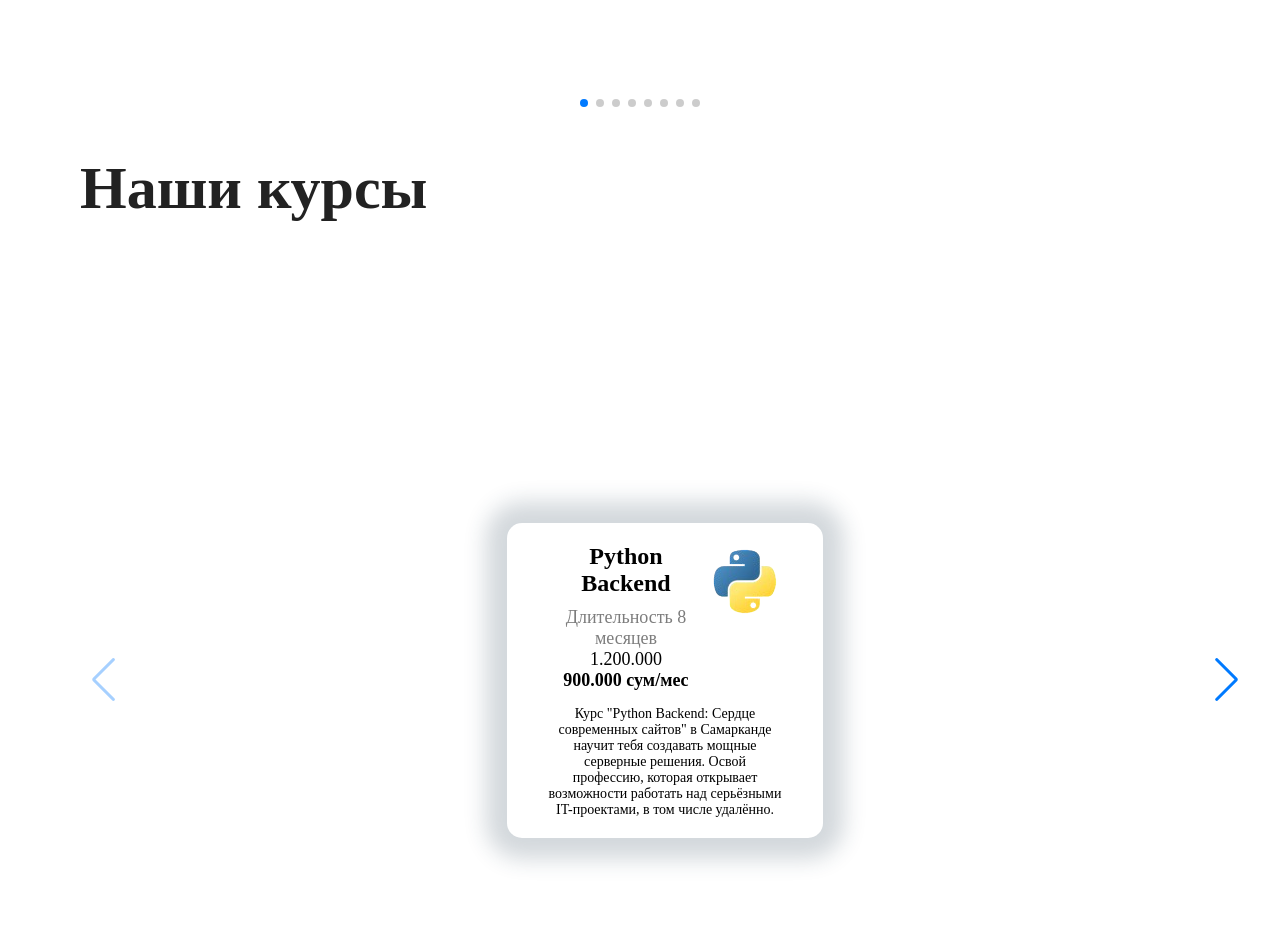
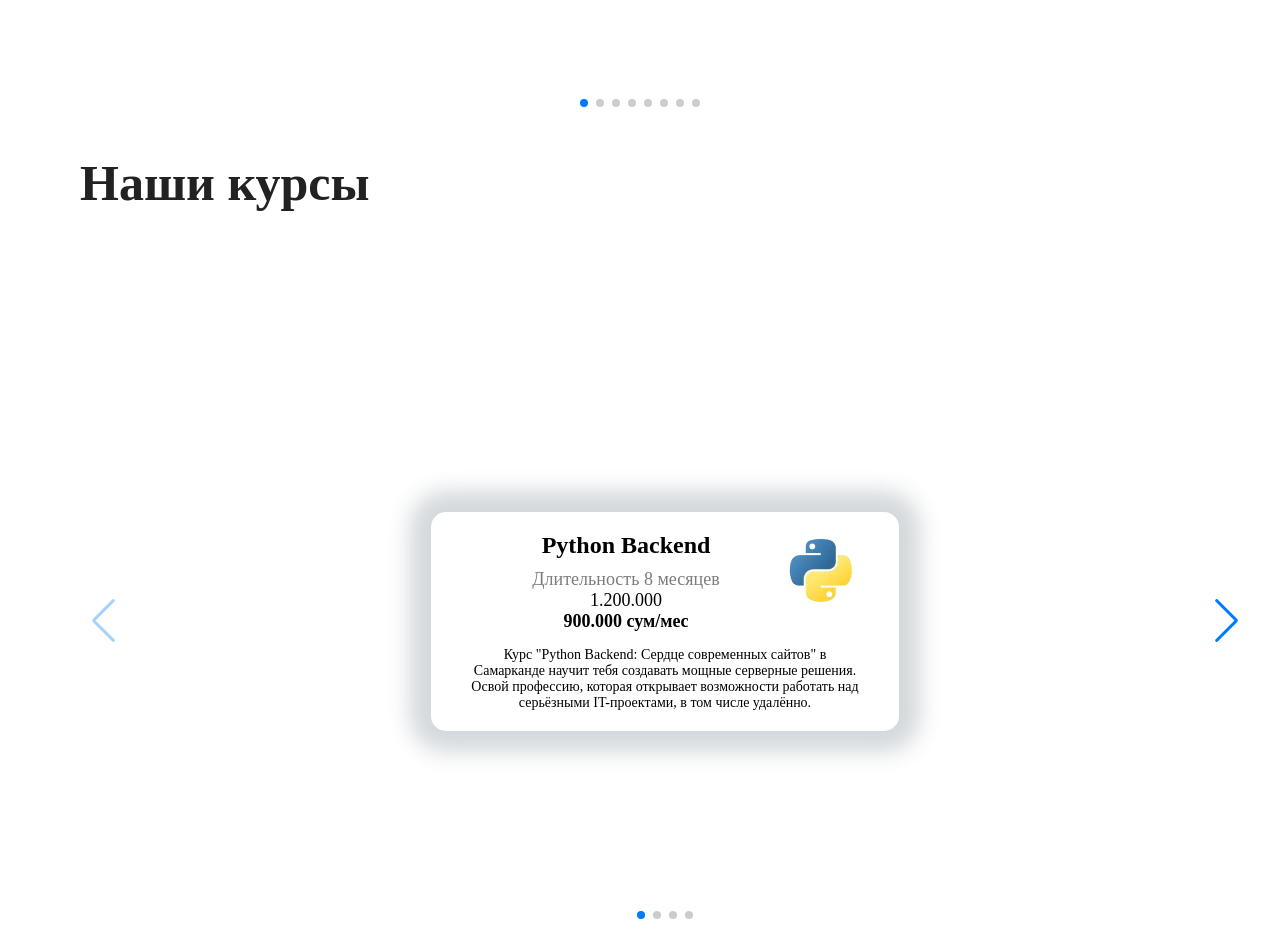
Before and after one commit to ProgrammerUz067/markaz, a React (Vite) app: page / in a window 1280 px wide. Shown: the part 1600-2531 px from the top of the page. Built offline with nearby package versions, Linux system fonts and the light colour scheme.

Commit message:
courses 1366 X 768

```diff
--- a/src/components/Courses/Courses.css
+++ b/src/components/Courses/Courses.css
@@ -61,3 +61,13 @@
     font-size: 60px;
   }
 }
+
+@media screen and (max-width: 1366px){
+  .courses .tittlee{
+    font-size: 50px;
+  }
+
+  .courses .wrapper-courses .course{
+    width: 40%;
+  }
+}
```
